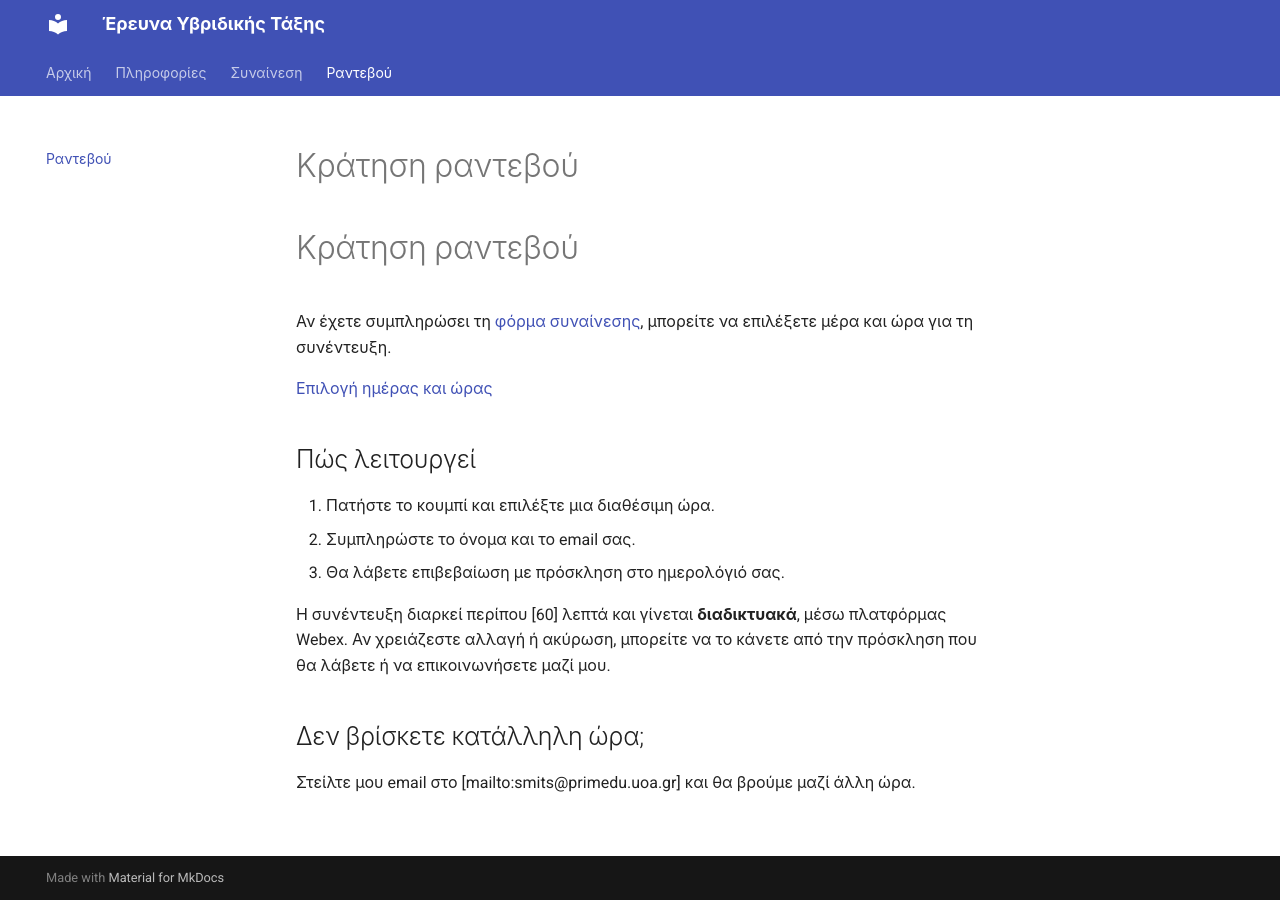
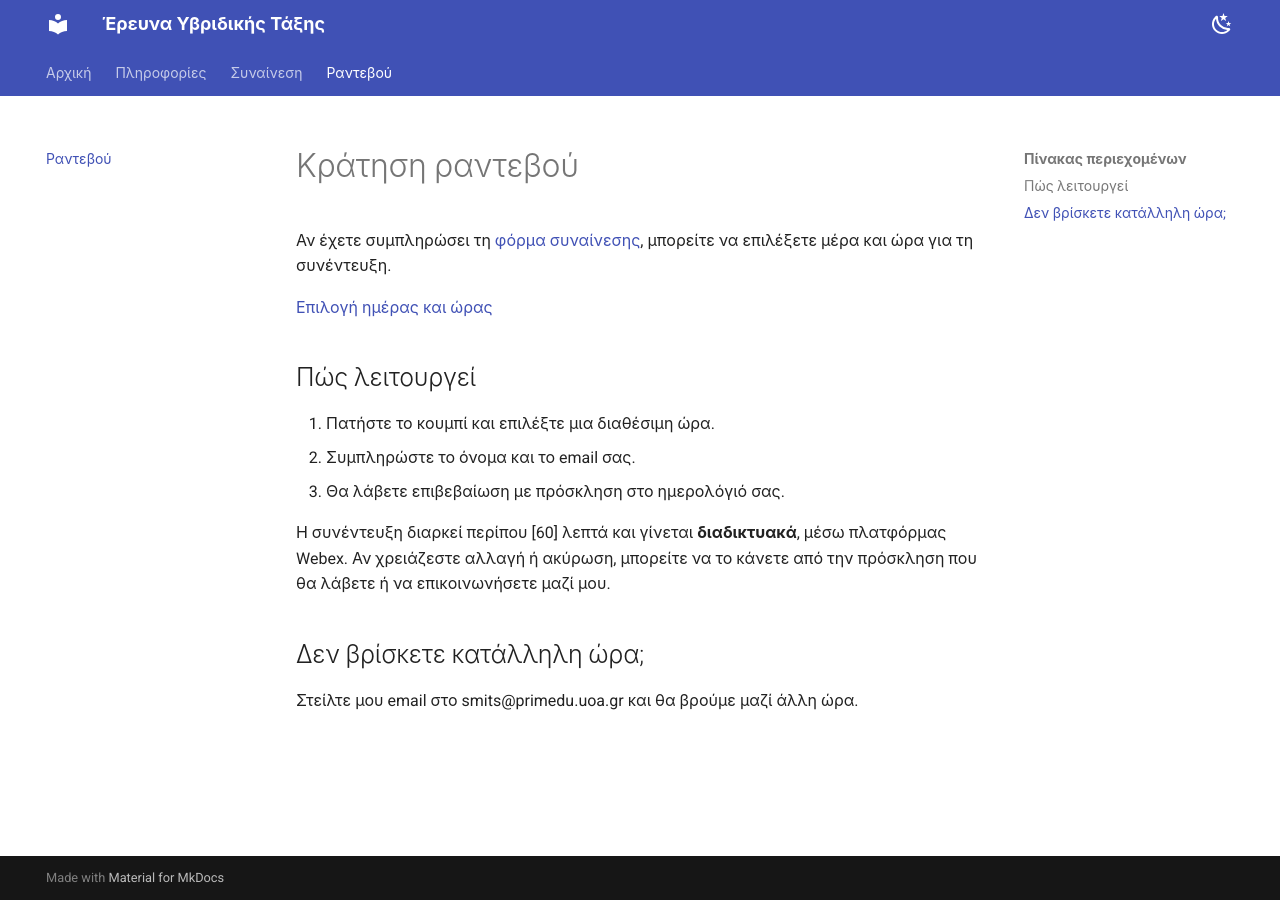
Before and after one commit to hybrid-learning-research/hybrid-learning-research.github.io, an MkDocs documentation site: the page built from docs/booking.md, in a window 1280 px wide. Built offline with MkDocs 1.6.1 and Material for MkDocs 9.7.7, drawn with Linux system fonts in a browser that asks for light colours.

Commit message:
dark theme

```diff
--- a/docs/booking.md
+++ b/docs/booking.md
@@ -1,9 +1,6 @@
 # Κράτηση ραντεβού
 
-
-# Κράτηση ραντεβού
-
-Αν έχετε συμπληρώσει τη [φόρμα συναίνεσης](consent), μπορείτε να επιλέξετε μέρα και ώρα για τη συνέντευξη.
+Αν έχετε συμπληρώσει τη [φόρμα συναίνεσης](consent.md), μπορείτε να επιλέξετε μέρα και ώρα για τη συνέντευξη.
 
 <a href="https://calendar.app.google/H4y1JxLbpwnmYmvy5" class="btn btn-primary">Επιλογή ημέρας και ώρας</a>
 
@@ -18,4 +15,4 @@
 
 ## Δεν βρίσκετε κατάλληλη ώρα;
 
-Στείλτε μου email στο [mailto:smits@primedu.uoa.gr] και θα βρούμε μαζί άλλη ώρα.
+Στείλτε μου email στο smits@primedu.uoa.gr και θα βρούμε μαζί άλλη ώρα.
--- a/mkdocs.yml
+++ b/mkdocs.yml
@@ -6,6 +6,17 @@ theme:
   language: el
   features:
     - navigation.tabs
+  palette:
+    - media: "(prefers-color-scheme: light)"
+      scheme: default
+      toggle:
+        icon: material/weather-night
+        name: Σκούρο θέμα
+    - media: "(prefers-color-scheme: dark)"
+      scheme: slate
+      toggle:
+        icon: material/weather-sunny
+        name: Φωτεινό θέμα
 
 nav:
   - Αρχική: index.md
```
Also changed, not shown: docs/consent.md (+1 -4 lines), docs/index.md (+0 -1 lines).
